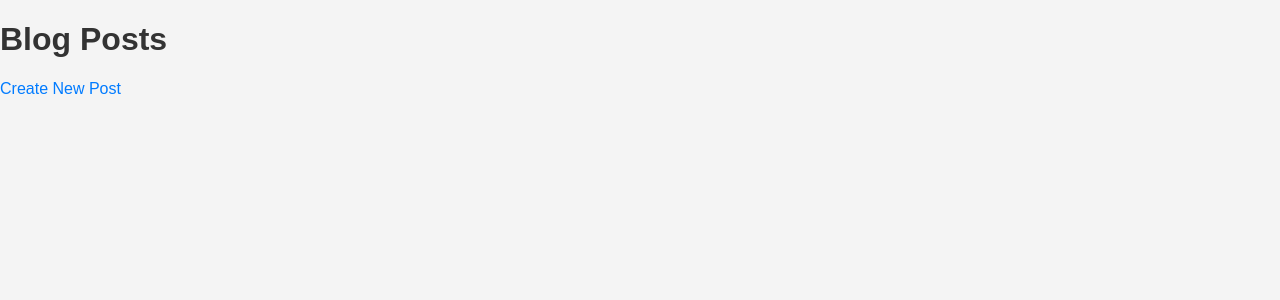
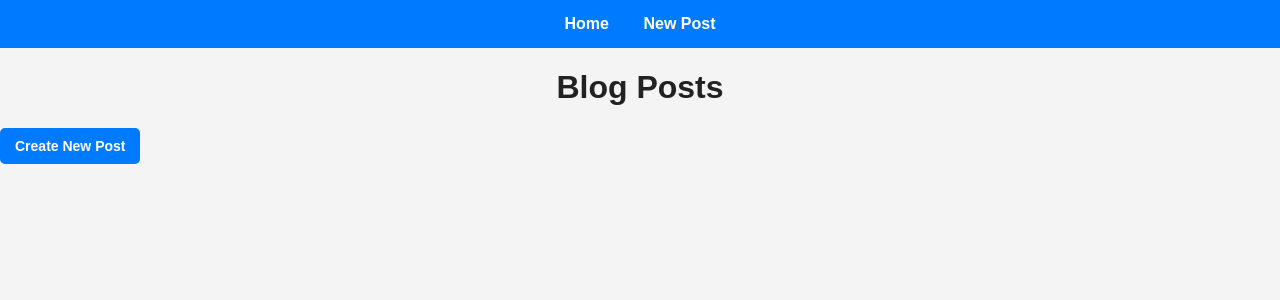
Before and after one commit to Yemeni/ai_blog_system, a Django app: page /en/ in a window 1280 px wide. Shown: the top 300 px of the page. Run offline with Django 5.2, Linux system fonts and the light colour scheme; data that the repository does not hold is empty.

Commit message:
RTL support and imported i18n templates

```diff
--- a/AI_Blog_System/settings.py
+++ b/AI_Blog_System/settings.py
@@ -74,6 +74,7 @@ TEMPLATES = [
                 "django.template.context_processors.request",
                 "django.contrib.auth.context_processors.auth",
                 "django.contrib.messages.context_processors.messages",
+                "django.template.context_processors.i18n",
             ],
         },
     },
--- a/blog/views/post_list.py
+++ b/blog/views/post_list.py
@@ -1,6 +1,8 @@
 from django.shortcuts import render
 from ..models import Post
+from django.utils.translation import get_language
 
 def post_list(request):
+    """Render the blog post list with language context."""
     posts = Post.objects.all()
-    return render(request, 'blog/post_list.html', {'posts': posts})
+    return render(request, "blog/post_list.html", {"posts": posts, "LANGUAGE_CODE": get_language()})
--- a/static/styles.css
+++ b/static/styles.css
@@ -1,33 +1,166 @@
+/* General Styles */
 body {
-    font-family: Arial, sans-serif;
+    font-family: "Arial", sans-serif;
     margin: 0;
     padding: 0;
     background-color: #f4f4f4;
-}
-
-h1 {
     color: #333;
 }
 
+/* Containers */
+.container {
+    width: 80%;
+    margin: auto;
+    max-width: 1200px;
+    padding: 20px;
+    overflow: hidden;
+    background: #fff;
+    border-radius: 8px;
+    box-shadow: 0 5px 15px rgba(0, 0, 0, 0.1);
+}
+
+/* Headers */
+h1,
+h2 {
+    color: #222;
+    font-weight: bold;
+    text-align: center;
+}
+
+/* Links */
 a {
     text-decoration: none;
     color: #007bff;
+    font-weight: bold;
+    transition: color 0.3s ease-in-out;
 }
 
 a:hover {
     text-decoration: underline;
+    color: #0056b3;
 }
 
-.container {
-    width: 80%;
-    margin: auto;
-    overflow: hidden;
-}
-
+/* Blog Post Styling */
 .post {
     background: #fff;
     padding: 20px;
     margin: 20px 0;
+    border-radius: 8px;
+    box-shadow: 0 3px 8px rgba(0, 0, 0, 0.1);
+    transition: all 0.3s ease-in-out;
+}
+
+.post:hover {
+    box-shadow: 0 5px 15px rgba(0, 0, 0, 0.15);
+}
+
+/* Buttons */
+.btn {
+    display: inline-block;
+    background: #007bff;
+    color: white;
+    padding: 10px 15px;
     border-radius: 5px;
-    box-shadow: 0 0 10px rgba(0, 0, 0, 0.1);
+    font-size: 14px;
+    font-weight: bold;
+    border: none;
+    transition: background 0.3s ease-in-out;
+    cursor: pointer;
 }
+
+.btn:hover {
+    background: #0056b3;
+}
+
+/* Delete Button */
+.btn-delete {
+    background: #dc3545;
+    color: white;
+    padding: 8px 12px;
+    border-radius: 5px;
+    border: none;
+    font-size: 14px;
+    font-weight: bold;
+    cursor: pointer;
+    transition: background 0.3s ease-in-out;
+}
+
+.btn-delete:hover {
+    background: #b02a37;
+}
+
+/* Post List */
+.post-list {
+    list-style: none;
+    padding: 0;
+}
+
+.post-item {
+    display: flex;
+    justify-content: space-between;
+    align-items: center;
+    background: #fff;
+    padding: 15px;
+    margin-bottom: 10px;
+    border-radius: 5px;
+    box-shadow: 0 2px 5px rgba(0, 0, 0, 0.1);
+    transition: all 0.3s ease-in-out;
+}
+
+.post-item:hover {
+    box-shadow: 0 4px 10px rgba(0, 0, 0, 0.15);
+}
+
+.post-title {
+    font-size: 18px;
+    font-weight: bold;
+    color: #222;
+}
+
+/* Navigation */
+nav {
+    background: #007bff;
+    padding: 15px;
+    text-align: center;
+    margin-bottom: 20px;
+}
+
+nav a {
+    color: white;
+    margin: 0 15px;
+    font-size: 16px;
+    font-weight: bold;
+}
+
+nav a:hover {
+    color: #f8f9fa;
+}
+
+/* Forms */
+form {
+    display: inline-block;
+}
+
+/* RTL Support */
+.rtl {
+    direction: rtl;
+    text-align: right;
+    font-family: "Tajawal", sans-serif;
+}
+
+.rtl h1,
+.rtl h2 {
+    text-align: right;
+}
+
+.rtl a {
+    direction: rtl;
+}
+
+.rtl .btn {
+    float: left;
+}
+
+.rtl .post-item {
+    flex-direction: row-reverse;
+}
--- /dev/null
+++ b/templates/base.html
@@ -0,0 +1,25 @@
+{% load static %}
+{% load i18n %}
+
+<!DOCTYPE html>
+<html lang="{{ LANGUAGE_CODE }}" dir="{% if LANGUAGE_CODE in 'ar,fa,he,ur,ps,sd' %}rtl{% else %}ltr{% endif %}">
+
+<head>
+    <meta charset="UTF-8">
+    <meta name="viewport" content="width=device-width, initial-scale=1.0">
+    <title>{% block title %}My Blog{% endblock %}</title>
+    <link rel="stylesheet" type="text/css" href="{% static 'styles.css' %}">
+</head>
+
+<body>
+    <nav>
+        <a href="{% url 'post_list' %}">{% trans "Home" %}</a>
+        <a href="{% url 'post_create' %}">{% trans "New Post" %}</a>
+    </nav>
+
+    <main>
+        {% block content %}{% endblock %}
+    </main>
+</body>
+
+</html>
--- a/templates/blog/post_list.html
+++ b/templates/blog/post_list.html
@@ -1,28 +1,14 @@
-{% load static %}
-<!DOCTYPE html>
-<html lang="en">
+{% extends "base.html" %}
+{% load i18n %}
 
-<head>
-    <link rel="stylesheet" type="text/css" href="{% static 'styles.css' %}">
-    <meta charset="UTF-8">
-    <meta name="viewport" content="width=device-width, initial-scale=1.0">
-    <title>Blog Posts</title>
-</head>
+{% block title %}{% trans "Blog Posts" %}{% endblock %}
 
-<body>
-    <h1>Blog Posts</h1>
-    <a href="{% url 'post_create' %}">Create New Post</a>
-    <ul>
-        {% for post in posts %}
-        <li>
-            <a href="{% url 'post_detail' post.pk %}">{{ post.title }}</a>
-            <form action="{% url 'post_delete' post.pk %}" method="post" style="display:inline;">
-                {% csrf_token %}
-                <button type="submit">Delete</button>
-            </form>
-        </li>
-        {% endfor %}
-    </ul>
-</body>
-
-</html>
+{% block content %}
+<h1>{% trans "Blog Posts" %}</h1>
+<a href="{% url 'post_create' %}" class="btn">{% trans "Create New Post" %}</a>
+<ul class="post-list">
+    {% for post in posts %}
+    {% include "blog/_post.html" with post=post %}
+    {% endfor %}
+</ul>
+{% endblock %}
```
Also changed, not shown: templates/blog/_post.html (added, +9 -0 lines).
